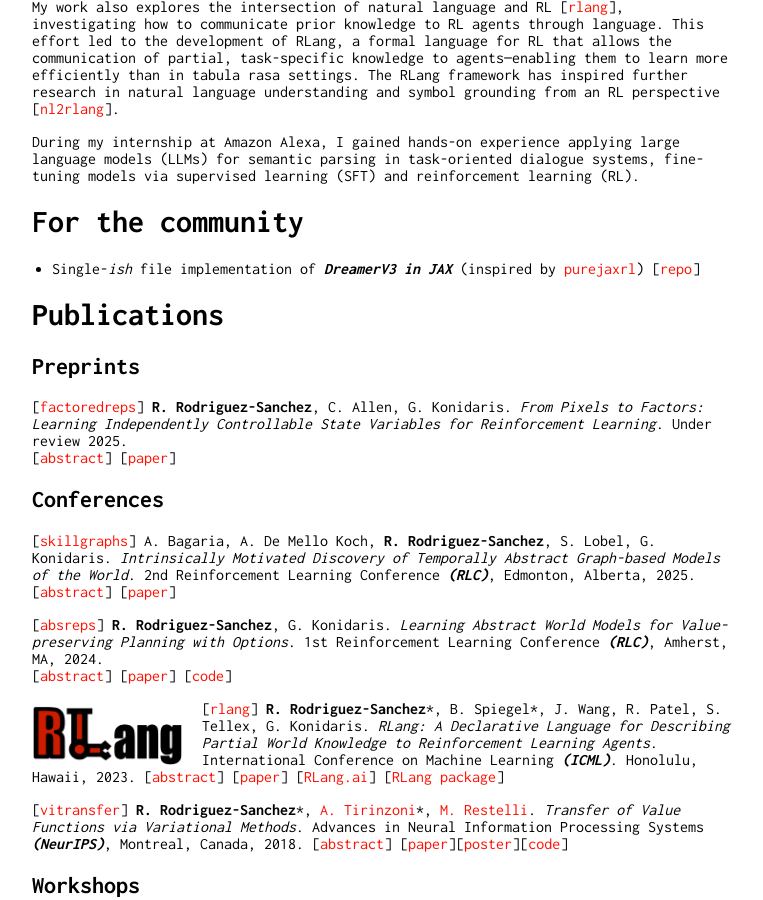
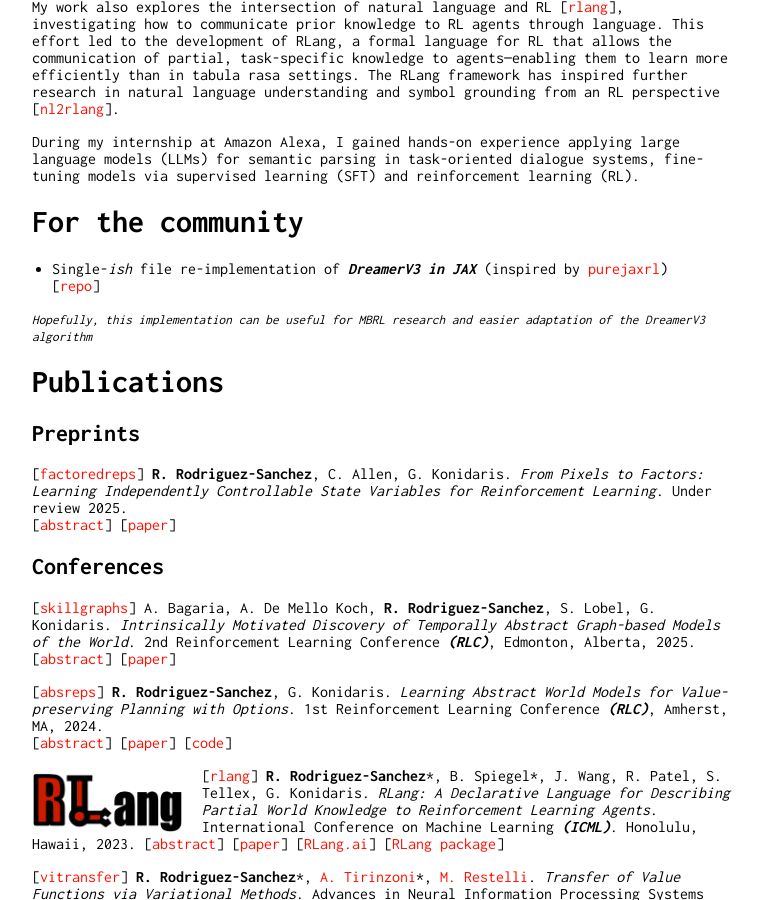
Before and after one commit to rafarodsa/rafarodsa.github.io, a Jekyll site: the page built from index.md, in a window 1280 px wide and 900 px high, scrolled down 618 px. Shown: the whole window, without its empty margins (258-1021 px from the left). Built offline with Jekyll 4.4.1, drawn with Linux system fonts in a browser that asks for light colours.

Commit message:
updated description

```diff
--- a/index.md
+++ b/index.md
@@ -123,8 +123,10 @@ function toggleExpand(elementId) {
 
 # For the community
 
-- Single-*ish* file implementation of ***DreamerV3 in JAX*** (inspired by [purejaxrl](https://github.com/luchris429/purejaxrl))
+- Single-*ish* file re-implementation of ***DreamerV3 in JAX*** (inspired by [purejaxrl](https://github.com/luchris429/purejaxrl))
 [[repo](https://github.com/rafarodsa/dreamer-v3-purejax)]
+
+<small>*Hopefully, this implementation can be useful for MBRL research and easier adaptation of the DreamerV3 algorithm*</small>
 
 # Publications
 
```
